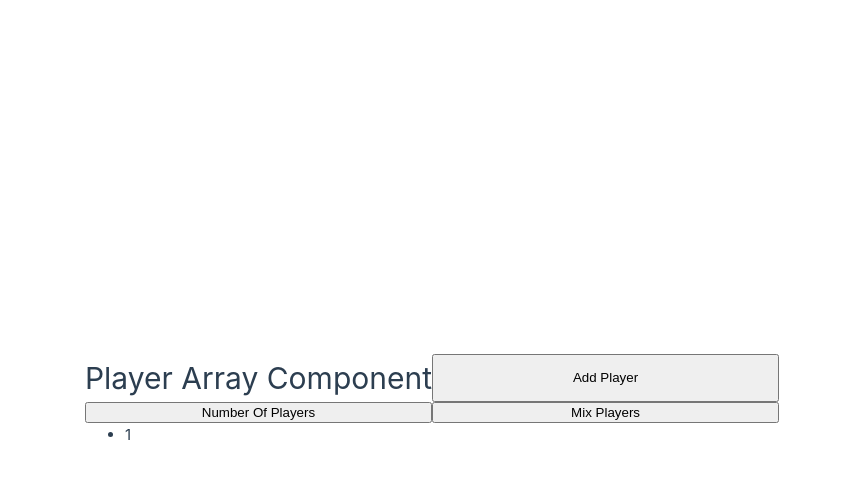
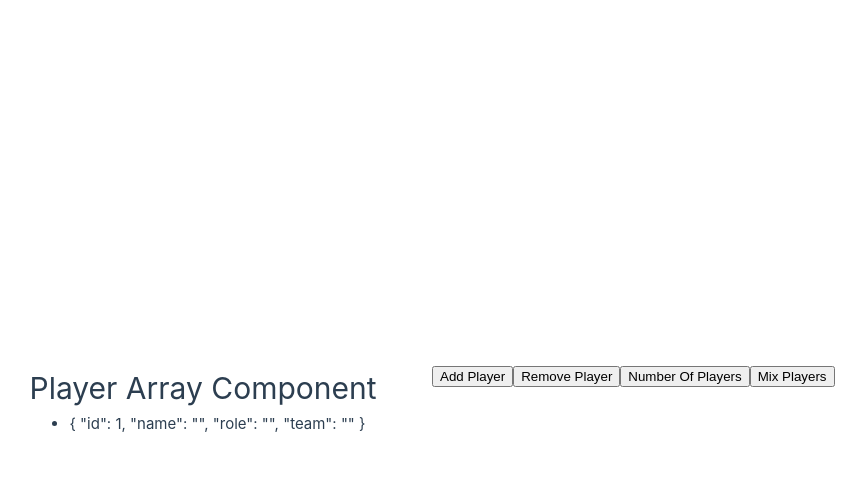
Before and after one commit to BirgirSJakobsson/Botc_townsquare, a Vue app: page / in a window 1280 px wide. Both pictures are taken after a click on the button "Add Player". Shown: the top 478 px of the page, without its empty margins (208-1074 px from the left). Built offline with nearby package versions, Linux system fonts and the light colour scheme; no server answers.

Commit message:
Temp gave up on array deletion. Just implemented pop.

```diff
--- a/src/components/PlayersArray.vue
+++ b/src/components/PlayersArray.vue
@@ -6,13 +6,16 @@
 
 <template>
     <h1>Player Array Component</h1>
-    <button @click="addPlayerToList(players)">  Add Player  </button>
-    <!--<button @click="removePlayerFromArray(players)"> Remove Player</button>-->
-    <button @click="printListLength(players)"> Number Of Players </button>
-    <button @click="randomizePlayerPosition(players)"> Mix Players </button>
+    <div>
+        <button @click="addPlayerToList(players)">  Add Player  </button>
+        <button @click="removePlayer()"> Remove Player</button>
+        <button @click="printListLength(players)"> Number Of Players </button>
+        <button @click="randomizePlayerPosition(players)"> Mix Players </button>
+    </div>
+
     <ul>
-        <li v-for="(player, index) in players">
-           {{ player.id }} {{ player.index }}
+        <li v-for="player in players" :key="player.id">
+            {{ player }}
         </li>
         <li v-if="players.length===0">No current players</li>
     </ul>
@@ -28,9 +31,13 @@
                 / properties : TODO!
                 / Access via this.players within the scope of this component.
                 */
-                players : []
+                players : [],
+                uniqueKey : 1
             }
         },
+
+
+
         methods: {
             /*
             / Takes the array{players}, adds a new instance of player with uninitialized data
@@ -38,23 +45,21 @@
             */
             addPlayerToList(array){
                 array.push({
-                    id : array.length+1,
+                    id : this.uniqueKey,
                     name:'',
                     role:'',
                     team:''
                 })
-                console.log("Array Length is " + array.length);
-                console.log("Added id is " + array[array.length-1].id);
+                this.uniqueKey++;
             },
-             // Removes the highest index player from the array {players}
             /*
-                Currently need to figure out how to iterate over an array.
-                I'm struggling to properly delete the highest id value, after
-                the array has been shuffled.
+            /   Removes the highest indexed player. Basically just pop.
+            */
+           removePlayer(){
+            this.players.splice(this.players.length-1, 1);
+           },
 
-                TODO!!
 
-            */
             // Prints the current length of the array {players} to console.log
             printListLength(array){
                 console.log(array.length)
@@ -68,12 +73,14 @@
             */
 
             randomizePlayerPosition(array){
+                temp = this.players;
                 for(var i = array.length-1; i > 0; i--){
                     var j = Math.floor(Math.random()*(i+1));
                     var temp = array[i];
                     array[i] = array[j];
                     array[j] = temp;
                 }
+                return temp;
             }
         }
     }
```
